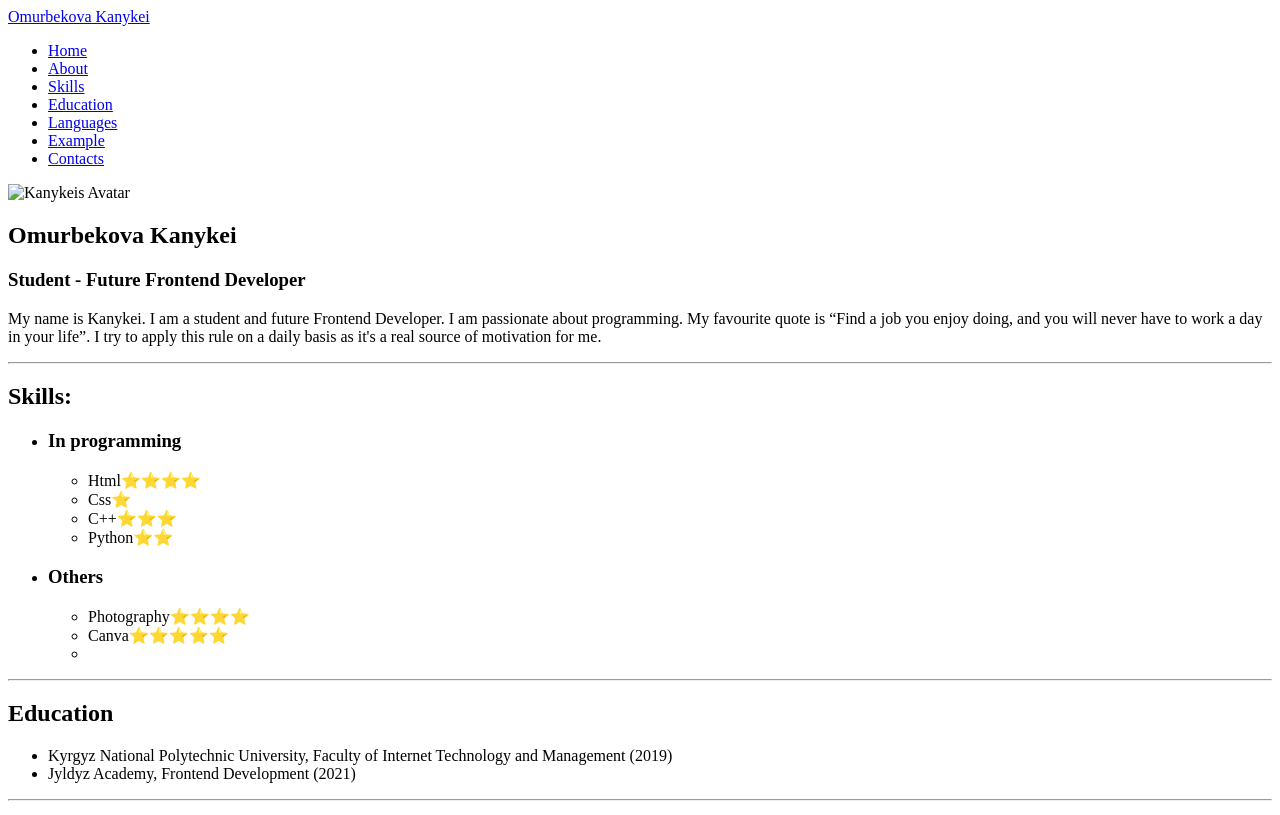
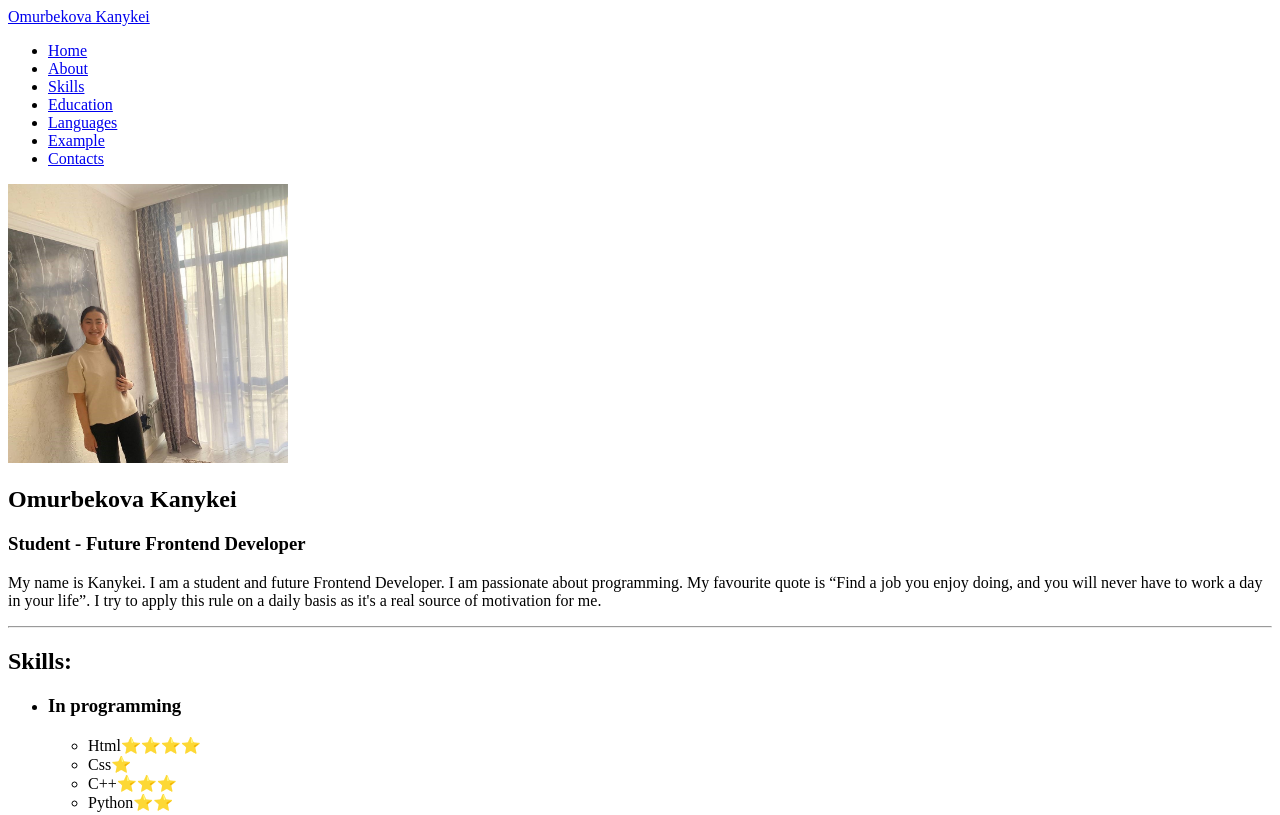
Before and after one commit to kanykei-omurbekova/kanykei-omurbekova, a plain HTML site: page index.html in a window 1280 px wide. Shown: the top 815 px of the page. Drawn offline with Linux system fonts and the light colour scheme; the site is published under a folder, as on GitHub Pages, so addresses that start at the root find nothing.

Commit message:
Update index.html

```diff
--- a/index.html
+++ b/index.html
@@ -34,7 +34,7 @@
           </li>
         </ul>
       </nav>
-      <img src="/img/avatar-logo.jpg" alt="Kanykeis Avatar" width="280" />
+      <img src="./img/avatar-logo.jpg" alt="Kanykeis Avatar" width="280" />
     </header>
     <main>
       <section id="about">
```
